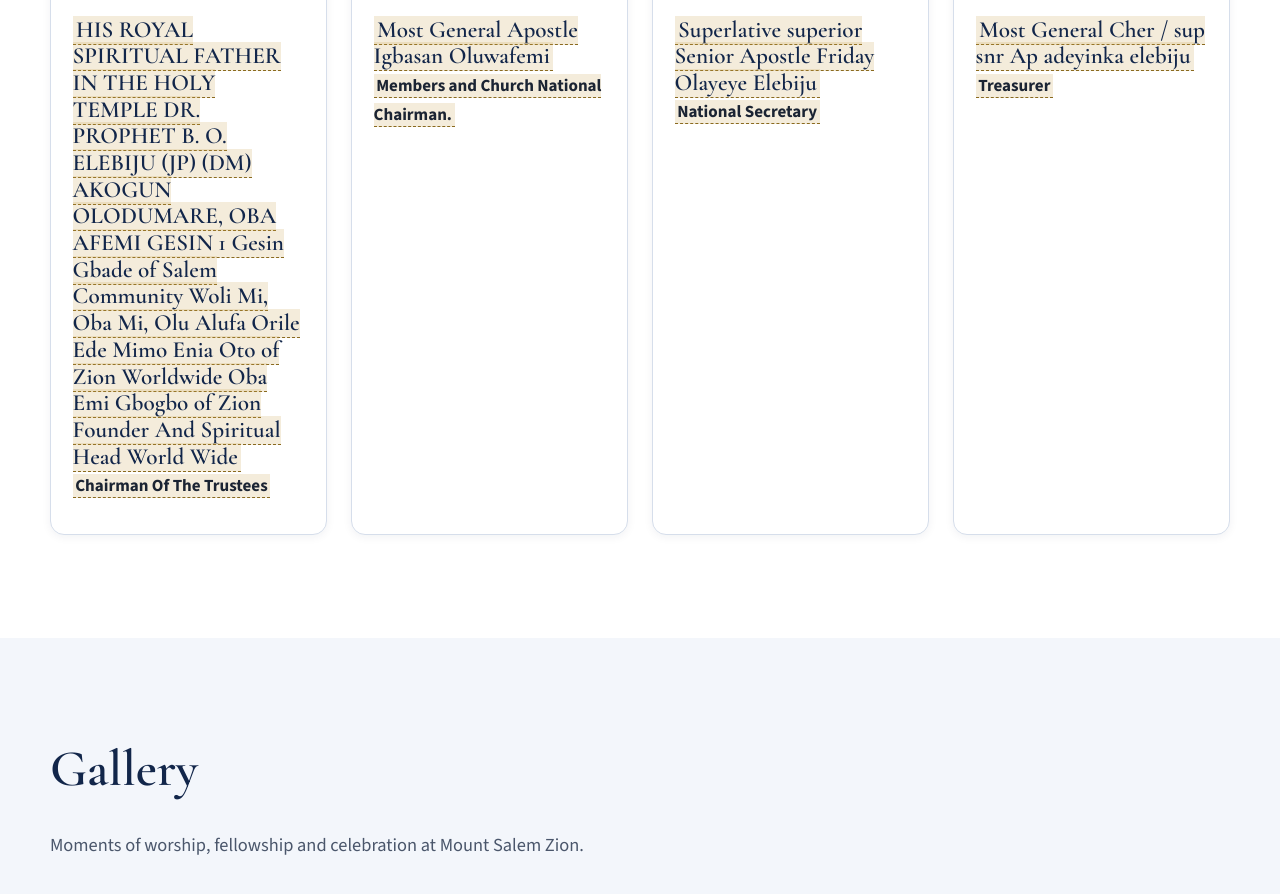
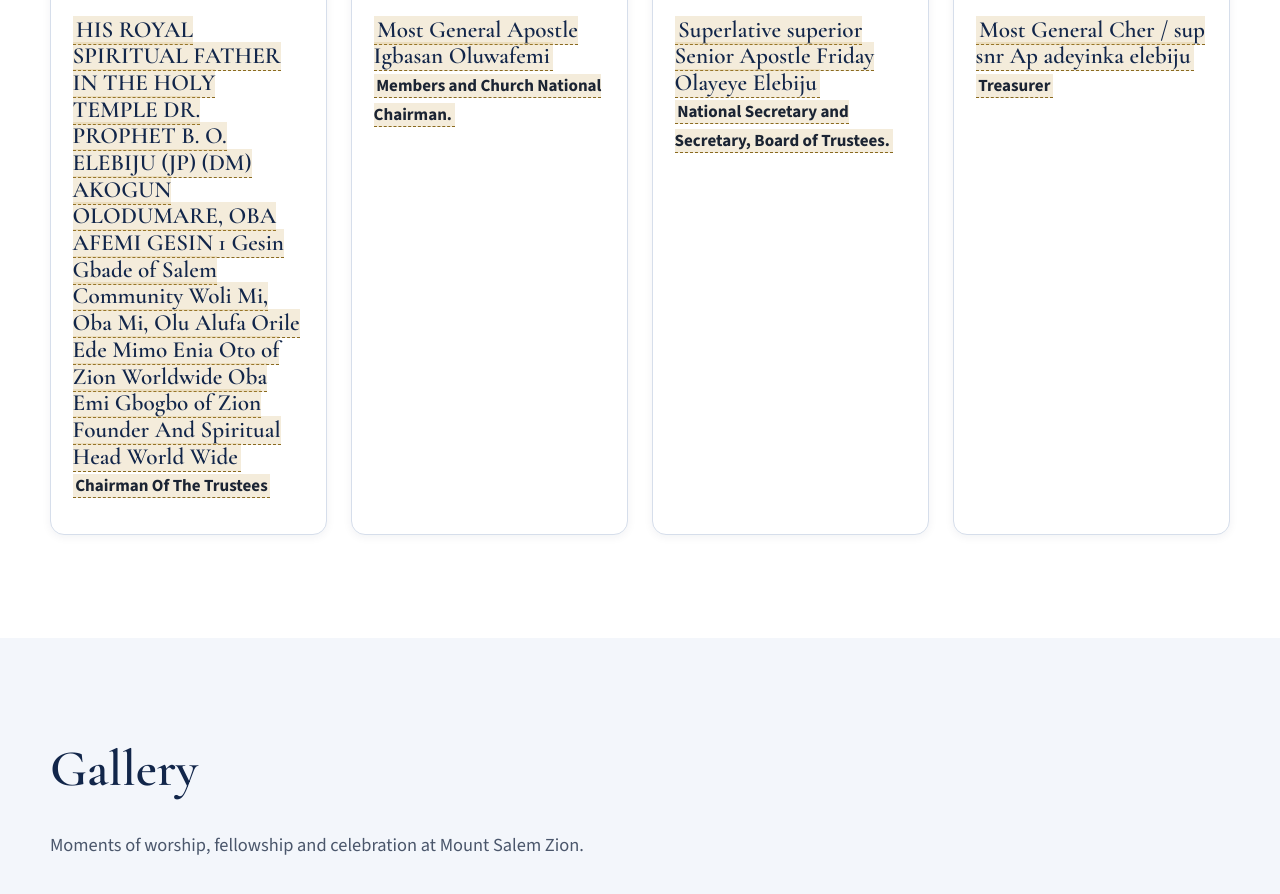
Before and after one commit to Midex554/mountsalemgospelchurchofzion, a website: page index.html in a window 1280 px wide. Shown: the part 5340-6234 px from the top of the page. Drawn offline with nearby package versions, Linux system fonts and the light colour scheme.

Commit message:
Update role description for National Secretary

```diff
--- a/index.html
+++ b/index.html
@@ -440,7 +440,7 @@
 Friday Olayeye Elebiju </span>
                 </h3>
                 <p class="trustee__role">
-                  <span class="ph">National Secretary</span>
+                  <span class="ph">National Secretary and Secretary, Board of Trustees.</span>
                 </p>
 
               </div>
```
